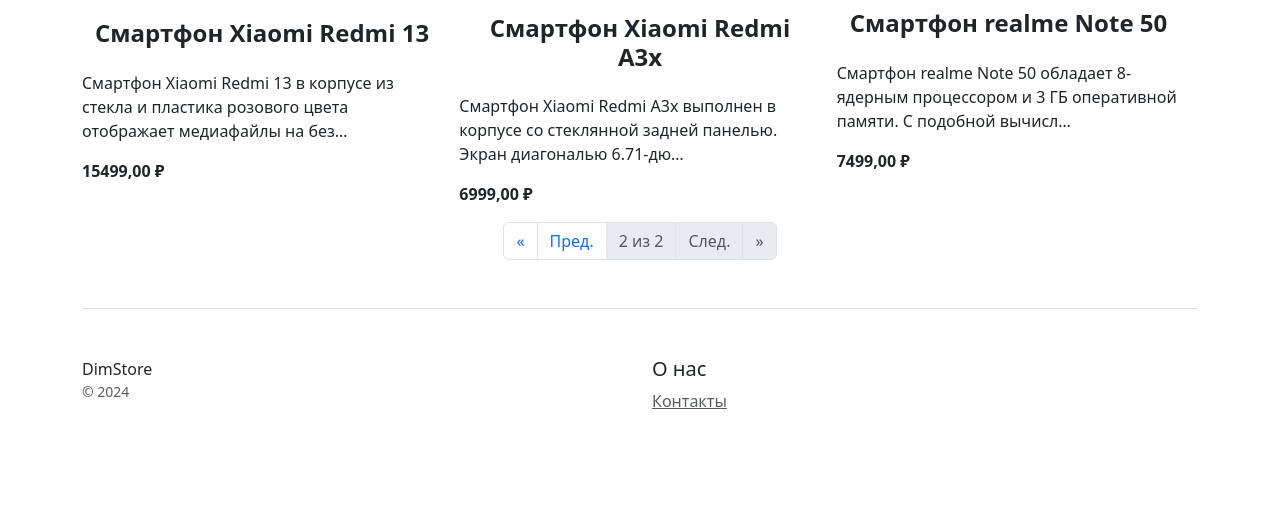
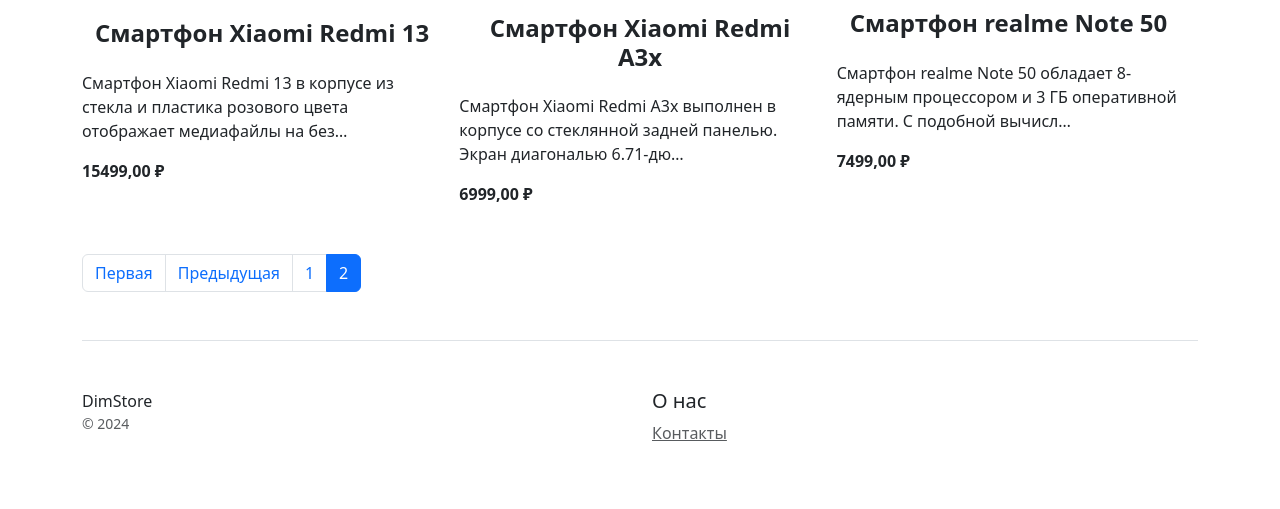
Before and after one commit to dimanskr/django_store, a Django app: page /?page=2 in a window 1280 px wide. Shown: the part 739-1248 px from the top of the page. Before the commit the page ends 1148 px from the top, so only its background shows below. Run offline with Django 5.2, Linux system fonts and the light colour scheme; data comes from the database, SQL or seed files in the repository; data that the repository does not hold is empty; some libraries are stand-ins or nearby versions.

Commit message:
add pagination tmpl and bootstrap styling app for forms

```diff
--- a/blog/forms.py
+++ b/blog/forms.py
@@ -1,10 +1,9 @@
 from django import forms
 
 from blog.models import Article
-from catalog.forms import StyleFormMixin
 
 
-class ArticleForm(StyleFormMixin, forms.ModelForm):
+class ArticleForm(forms.ModelForm):
 
     class Meta:
         model = Article
--- a/blog/templates/blog/article_form.html
+++ b/blog/templates/blog/article_form.html
@@ -1,5 +1,6 @@
 {% extends 'catalog/base.html' %}
 {% block content %}
+{% load django_bootstrap5 %}
 <div class="row d-flex justify-content-center">
     <div class="col-6">
         {% if object %}
@@ -10,7 +11,7 @@
         <!-- Форма создания и редактирования статьи -->
         <form method="post" enctype="multipart/form-data">
             {% csrf_token %}
-            {{ form.as_p }}
+            {% bootstrap_form form %}
             <button type="submit" class="btn btn-primary">
                 {% if object %}
                     Сохранить изменения
--- a/catalog/templates/catalog/base.html
+++ b/catalog/templates/catalog/base.html
@@ -6,8 +6,8 @@
     <meta name="viewport" content="width=device-width, initial-scale=1">
     <title>{{title}}</title>
     <link rel="stylesheet" href="{% static 'css/styles.css' %}">
-    <link href="https://cdn.jsdelivr.net/npm/bootstrap@5.3.2/dist/css/bootstrap.min.css" rel="stylesheet"
-          integrity="sha384-T3c6CoIi6uLrA9TneNEoa7RxnatzjcDSCmG1MXxSR1GAsXEV/Dwwykc2MPK8M2HN" crossorigin="anonymous">
+    {% load django_bootstrap5 %}
+    {% bootstrap_css %}
 </head>
 <body>
 <header>
--- /dev/null
+++ b/catalog/templates/catalog/includes/paginator.html
@@ -0,0 +1,53 @@
+{% if page_obj.has_other_pages %}
+<nav class="my-5">
+    <ul class="pagination">
+        <!-- Если существует предыдущая страница
+             (если мы не на первой странице)
+             рисуем кнопку "Первая страница"... -->
+        {% if page_obj.has_previous %}
+        <li class="page-item">
+            <a class="page-link" href="?page=1">Первая</a>
+        </li>
+        <!-- ...и кнопку "Предыдущая" -->
+        <li class="page-item">
+            <a class="page-link" href="?page={{ page_obj.previous_page_number }}">
+                Предыдущая
+            </a>
+        </li>
+        {% endif %}
+        <!-- Перебираем в цикле все номера страниц -->
+        {% for i in page_obj.paginator.page_range %}
+        <!-- Если номер страницы совпадает с i... -->
+        {% if page_obj.number == i %}
+        <!-- ..."подсвечиваем" кнопку: ставим класс "active"
+             и делаем не ссылку, а span (просто текстовый блок) -->
+        <li class="page-item active">
+            <span class="page-link">{{ i }}</span>
+        </li>
+        {% else %}
+        <!-- Остальные кнопки отрисовываем без подсветки, со ссылками -->
+        <li class="page-item">
+            <a class="page-link" href="?page={{ i }}">{{ i }}</a>
+        </li>
+        {% endif %}
+        {% endfor %}
+
+        {% if page_obj.has_next %}
+        <!-- Если существует следующая страница
+           (если мы не на последней странице)
+           рисуем кнопку "Следующая"... -->
+        <li class="page-item">
+            <a class="page-link" href="?page={{ page_obj.next_page_number }}">
+                Следующая
+            </a>
+        </li>
+        <!-- ...и кнопку "Последняя" -->
+        <li class="page-item">
+            <a class="page-link" href="?page={{ page_obj.paginator.num_pages }}">
+                Последняя
+            </a>
+        </li>
+        {% endif %}
+    </ul>
+</nav>
+{% endif %}
--- a/catalog/templates/catalog/product_list.html
+++ b/catalog/templates/catalog/product_list.html
@@ -32,53 +32,5 @@
     {% endfor %}
 
 </div>
-<nav aria-label="Page navigation">
-    <ul class="pagination justify-content-center">
-        {% if page_obj.has_previous %}
-        <li class="page-item">
-            <a class="page-link" href="?page=1" aria-label="First">
-                <span aria-hidden="true">&laquo;</span>
-            </a>
-        </li>
-        <li class="page-item">
-            <a class="page-link" href="?page={{ page_obj.previous_page_number }}" aria-label="Previous">
-                <span aria-hidden="true">Пред.</span>
-            </a>
-        </li>
-        {% else %}
-        <li class="page-item disabled">
-            <span class="page-link">&laquo;</span>
-        </li>
-        <li class="page-item disabled">
-            <span class="page-link">Пред.</span>
-        </li>
-        {% endif %}
-
-        <li class="page-item disabled">
-            <span class="page-link">
-                {{ page_obj.number }} из {{ page_obj.paginator.num_pages }}
-            </span>
-        </li>
-
-        {% if page_obj.has_next %}
-        <li class="page-item">
-            <a class="page-link" href="?page={{ page_obj.next_page_number }}" aria-label="Next">
-                <span aria-hidden="true">След.</span>
-            </a>
-        </li>
-        <li class="page-item">
-            <a class="page-link" href="?page={{ page_obj.paginator.num_pages }}" aria-label="Last">
-                <span aria-hidden="true">&raquo;</span>
-            </a>
-        </li>
-        {% else %}
-        <li class="page-item disabled">
-            <span class="page-link">След.</span>
-        </li>
-        <li class="page-item disabled">
-            <span class="page-link">&raquo;</span>
-        </li>
-        {% endif %}
-    </ul>
-</nav>
+{% include "catalog/includes/paginator.html" %}
 {% endblock %}
--- a/config/settings.py
+++ b/config/settings.py
@@ -35,6 +35,7 @@
     "django.contrib.sessions",
     "django.contrib.messages",
     "django.contrib.staticfiles",
+    'django_bootstrap5',
     "catalog",
     "blog",
 ]
--- a/pyproject.toml
+++ b/pyproject.toml
@@ -11,6 +11,7 @@
 psycopg2-binary = "^2.9.9"
 pillow = "^10.4.0"
 pytils = "^0.4.1"
+django-bootstrap5 = "^24.3"
 
 
 [tool.poetry.group.dev.dependencies]
```
Also changed, not shown: blog/templates/blog/article_list.html (+1 -51 lines), catalog/forms.py (+2 -14 lines), catalog/templates/catalog/product_form.html (+6 -5 lines), 1 other file.
